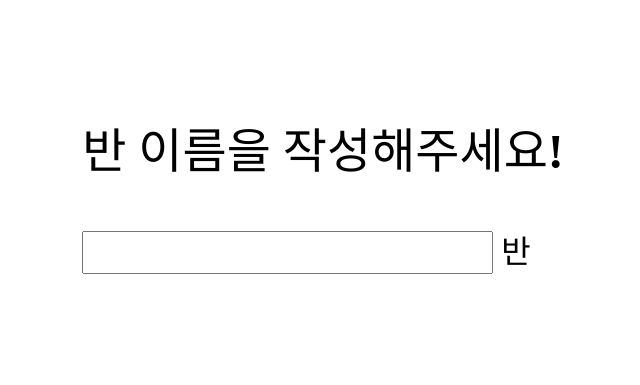
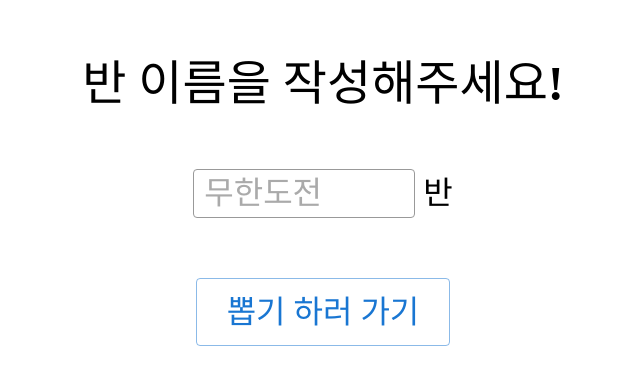
Before and after one commit to Muage/raffle, a React (Vite) app: page / in a window 1280 px wide. Shown: the part 223-608 px from the top of the page, without its empty margins (317-957 px from the left). Built offline with nearby package versions, Linux system fonts and the light colour scheme; a web font is replaced by a local one.

Commit message:
ClassName 컴포넌트를 통해 반 이름을 받아 반 이름 표시에 사용, css 적용

```diff
--- a/src/assets/css/layout.css
+++ b/src/assets/css/layout.css
@@ -95,3 +95,62 @@ a {
   background-color: #e74c3c;
   border-radius: 10px;
 }
+
+/* ClassName.tsx */
+.container-class {
+  display: flex;
+  flex-direction: column;
+  align-items: center;
+  justify-content: center;
+  height: 100vh;
+  text-align: center;
+}
+
+.input-class {
+  width: 200px;
+  margin: 10px 0;
+  margin-right: 8px;
+  padding: 5px 10px !important;
+  border: 1px solid #999;
+  border-radius: 4px;
+}
+
+.input-class::placeholder {
+  color: #aaa;
+}
+
+.row-btn {
+  margin-top: 50px;
+}
+
+.btn-start {
+  position: relative;
+  overflow: hidden;
+  padding: 5px 30px !important;
+}
+
+.btn-start > * {
+  position: relative;
+  z-index: 1;
+}
+
+.btn-start::before {
+  content: "";
+  position: absolute;
+  top: 0;
+  left: -100%;
+  width: 100%;
+  height: 100%;
+  background-color: pink;
+  transition: left 0.3s ease;
+  z-index: 0;
+}
+
+.btn-start:hover {
+  color: white;
+  border-color: pink;
+}
+
+.btn-start:hover::before {
+  left: 0;
+}
--- a/src/assets/css/raffle.css
+++ b/src/assets/css/raffle.css
@@ -1,3 +1,19 @@
+div, li {
+    font-size: 1rem !important;
+}
+
+.button {
+    padding: 10px 3px;
+    cursor: pointer;                /* 버튼처럼 보이게 */
+    color: #999;
+    transition: color 0.3s ease;    /* hover 효과 */
+}
+
+.button:hover {
+    color: #0056b3;
+}
+
+/* Raffle.tsx */
 .name-container {
     display: flex;
     align-items: center;
@@ -11,14 +27,22 @@
     margin-top: 30px;
     display: flex;
     flex-direction: column; /* 세로 정렬 */
-    align-items: center; /* 가로 중앙 정렬 */
-    gap: 10px; /* 조건 간 간격 */
+    align-items: center;    /* 가로 중앙 정렬 */
+    gap: 10px;              /* 조건 간 간격 */
 }
 
-.raffle-condition-container div, li {
-    font-size: 1rem !important;
+.btn-raffle {
+    background-color: #999 !important;
+    color: #fff !important;
+    padding: 10px 50px !important;
 }
 
+.btn-raffle:hover {
+    background-color: #0056b3 !important;
+}
+/*  */
+
+/* RaffleCondition.tsx */
 .content-condition {
     display: flex;
     align-items: center;
@@ -36,6 +60,15 @@
     padding-left: 10px !important;
 }
 
+.btn-eraser {
+    padding-right: 10px;
+}
+
+.btn-eraser:hover {
+    color: #e74c3c;
+}
+/*  */
+
 .winners-container {
     display: flex;
     flex-wrap: wrap;  /* 여러 줄로 넘어가도록 설정 */
@@ -48,33 +81,3 @@
     display: inline-block;  /* 각 Winner의 블록 레벨 요소 */
     margin: 0px 30px;
 }
-
-.button {
-    padding: 10px 3px;
-    cursor: pointer;                /* 버튼처럼 보이게 */
-    color: #999;
-    transition: color 0.3s ease;    /* hover 효과 */
-}
-
-.button:hover {
-    color: #0056b3;
-}
-
-.btn-eraser {
-    padding-right: 10px;
-}
-
-.btn-eraser:hover {
-    color: #e74c3c;
-}
-
-.content-title {
-    display: flex;
-    align-items: center;
-    gap: 10px;
-}
-
-
-.MuiInputBase-root.MuiOutlinedInput-root {
-    border-radius: 0;
-}
--- a/src/component/ClassName.tsx
+++ b/src/component/ClassName.tsx
@@ -1,15 +1,68 @@
+import { Alert, Button, Snackbar } from "@mui/material"
+import { useRef, useState } from "react"
+import { useNavigate } from "react-router-dom"
+
 interface Props {
     className: string,
-    setClassName: React.Dispatch<React.SetStateAction<string>>
+    setClassName: React.Dispatch<React.SetStateAction<string>>,
+    setIsNavOpen: React.Dispatch<React.SetStateAction<boolean>>
 }
 
-const ClassName = ({ className, setClassName }: Props) => {
+const ClassName = ({ className, setClassName, setIsNavOpen }: Props) => {
+
+    const navigate = useNavigate()
+
+    const inputClass = useRef<HTMLInputElement>(null)
+    const [isValidation, setIsValidation] = useState<boolean>(true)
+
+    const handleIsFirst = () => {
+        if(className.trim() !== '') {
+            setIsValidation(true)
+            setIsNavOpen(true)
+            sessionStorage.setItem('class-name', className)
+            navigate('/entries')
+        } else {
+            setClassName('')
+            setIsValidation(false)
+            inputClass.current?.focus()
+        }
+    }
 
     return (
-        <>
-        <h2>반 이름을 작성해주세요!</h2>
-        <input type="text" placeholder="" value={className} onChange={(e) => setClassName(e.target.value)} /> 반
-        </>
+        <div className="container-class">
+            <h2>반 이름을 작성해주세요!</h2>
+
+            <div className="row-input">
+                <input
+                    type="text"
+                    placeholder="무한도전"
+                    className="input-class"
+                    value={className}
+                    ref={inputClass}
+                    onChange={(e) => setClassName(e.target.value)}
+                    onKeyDown={(e) => {e.key === 'Enter' && handleIsFirst()}} />
+                <span>반</span>
+            </div>
+
+            <div className="row-btn">
+                <Button
+                    className="btn-start"
+                    variant="outlined"
+                    onClick={handleIsFirst}>
+                    <span>뽑기 하러 가기</span>
+                </Button>
+            </div>
+
+            <Snackbar
+                open={!isValidation}
+                onClose={() => setIsValidation(true)}
+                autoHideDuration={2000}
+                anchorOrigin={{ vertical: "bottom", horizontal: "right" }}>
+                <Alert severity="error" sx={{ display: "flex", alignItems: "center" }}>
+                    반 이름을 입력해주세요.
+                </Alert>
+            </Snackbar>
+        </div>
     )
 }
 
--- a/src/component/Content.tsx
+++ b/src/component/Content.tsx
@@ -1,12 +1,14 @@
+import EntriesManagement from '../component/EntriesManagement'
 import Raffle from './Raffle'
+import ClassName from './ClassName'
 import { Route, Routes } from 'react-router-dom'
-import EntriesManagement from '../component/EntriesManagement'
-import { useState } from 'react'
+import { useEffect, useState } from 'react'
 import { v4 as uuid } from 'uuid'
 import { Entry } from '../models/Entry'
 
 interface Props {
     isNavOpen: boolean,
+    setIsNavOpen: React.Dispatch<React.SetStateAction<boolean>>
 }
 
 // TODO: 임시 데이터로 개발 완료 시 삭제하고 useState 기본값은 []로 수정하기
@@ -24,21 +26,46 @@ const initEntry = [
     { id: uuid(), name: '지석진' },
 ]
 
-const Content = ({ isNavOpen }: Props) => {
+const Content = ({ isNavOpen, setIsNavOpen }: Props) => {
 
-    const className = '무도'
+    const getClassName = sessionStorage.getItem('class-name')
 
+    const [className, setClassName] = useState<string>('')
     const [entries, setEntries] = useState<Entry[]>(initEntry)
 
+    useEffect(() => {
+        if(getClassName) {
+            setClassName(getClassName)
+        }
+    }, [])
+
     return (
-        <>
         <div className={`content ${isNavOpen ? 'shifted' : ''}`}>
             <Routes>
-                <Route path="/" element={<EntriesManagement className={className} entries={entries} setEntries={setEntries} />} />
-                <Route path="/raffle" element={<Raffle className={className} entries={entries} />} />
+                <Route path="/"
+                    element={
+                        <ClassName
+                            className={className}
+                            setClassName={setClassName}
+                            setIsNavOpen={setIsNavOpen} />
+                    } />
+                <Route path="/entries"
+                    element={
+                        <EntriesManagement
+                            className={className}
+                            entries={entries}
+                            isNavOpen={isNavOpen}
+                            setEntries={setEntries} />
+                    } />
+                <Route path="/raffle"
+                    element={
+                        <Raffle
+                            className={className}
+                            entries={entries}
+                            isNavOpen={isNavOpen} />
+                    } />
             </Routes>
         </div>
-        </>
     )
 
 }
--- a/src/component/LeftNavBar.tsx
+++ b/src/component/LeftNavBar.tsx
@@ -1,24 +1,40 @@
 import { Link } from 'react-router-dom'
-import { BiX } from "react-icons/bi";
+import { BiMenu, BiX } from "react-icons/bi";
 import '../assets/css/layout.css'
+import { useEffect } from 'react';
 
 interface Props {
     isNavOpen: boolean,
+    setIsNavOpen: React.Dispatch<React.SetStateAction<boolean>>,
     toggleNav: () => void,
 }
 
-const LeftNavBar = ({ isNavOpen, toggleNav }: Props) => {
+const LeftNavBar = ({ isNavOpen, setIsNavOpen, toggleNav }: Props) => {
+
+    const className = sessionStorage.getItem('class-name')
+
+    useEffect(() => {
+        if(className) {
+            setIsNavOpen(true)
+        }
+    }, [])
 
     return (
+        <>
+        {!isNavOpen ? (
+            <BiMenu className="btn-menu" size={30} onClick={toggleNav} />
+        ) : (
             <div className={`left-nav-bar ${isNavOpen ? 'open' : 'colsed'}`}>
                 {isNavOpen &&
                     <BiX className="btn-close" size={30} onClick={toggleNav} />
                 }
                 <ul>
-                <li><Link to="/">뽑기 인원 관리</Link></li>
+                    <li><Link to="/entries">뽑기 인원 관리</Link></li>
                     <li><Link to="/raffle">뽑기판</Link></li>
                 </ul>
             </div>
+        )}
+        </>
     )
 
 }
--- a/src/component/RaffleCondition.tsx
+++ b/src/component/RaffleCondition.tsx
@@ -32,11 +32,10 @@ const RaffleCondition = ({ entries, raffleInfo, updateRaffleInfoList, removeRaff
     }
 
     return (
-        <>
         <Box
             className="content-condition"
             sx={{
-                height: 60,
+                height: "55px",
                 "& .MuiOutlinedInput-notchedOutline": { border: "none" }
             }}>
             <Select
@@ -61,7 +60,6 @@ const RaffleCondition = ({ entries, raffleInfo, updateRaffleInfoList, removeRaff
                 placeholder="제목" />
             <BiMinusCircle size={30} className="button btn-eraser" onClick={() => removeRaffleTitle(raffleInfo.id)} />
         </Box>
-        </>
     )
 
 }
--- a/src/views/MainPage.tsx
+++ b/src/views/MainPage.tsx
@@ -1,34 +1,27 @@
-import { useState } from 'react'
+import { useEffect, useState } from 'react'
 import LeftNavBar from '../component/LeftNavBar'
 import Content from '../component/Content'
-import { BiMenu } from "react-icons/bi";
-import ClassName from '../component/ClassName';
 
 const MainPage = () => {
 
-    const [isFirst, setIsFirst] = useState<boolean>(false)
+    const className = sessionStorage.getItem('class-name')
+
     const [isNavOpen, setIsNavOpen] = useState<boolean>(true)
-    const [className, setClassName] = useState<string>('')
 
-    const toggleNav = () => {
-        setIsNavOpen(state => !state)
-    }
+    const toggleNav = () => setIsNavOpen(state => !state)
+
+    useEffect(() => {
+        if(!className) {
+            setIsNavOpen(false)
+        }
+    }, [])
 
     return (
-        <>
-        {isFirst ? (
-            <div>
-                {!isNavOpen &&
-                    <BiMenu className="btn-menu" size={30} onClick={toggleNav} />
-                }
+        <div>
+            {className && <LeftNavBar isNavOpen={isNavOpen} setIsNavOpen={setIsNavOpen} toggleNav={toggleNav} />}
 
-                <LeftNavBar isNavOpen={isNavOpen} toggleNav={toggleNav} />
-                <Content isNavOpen={isNavOpen} />
-            </div>
-        ) : (
-            <ClassName className={className} setClassName={setClassName} />
-        )}
-        </>
+            <Content isNavOpen={isNavOpen} setIsNavOpen={setIsNavOpen} />
+        </div>
     )
 
 }
```
Also changed, not shown: src/assets/css/entry.css (+22 -12 lines), src/component/EntriesManagement.tsx (+8 -5 lines), src/component/Raffle.tsx (+31 -23 lines). Lines whose indentation alone changed are shown as unchanged.
